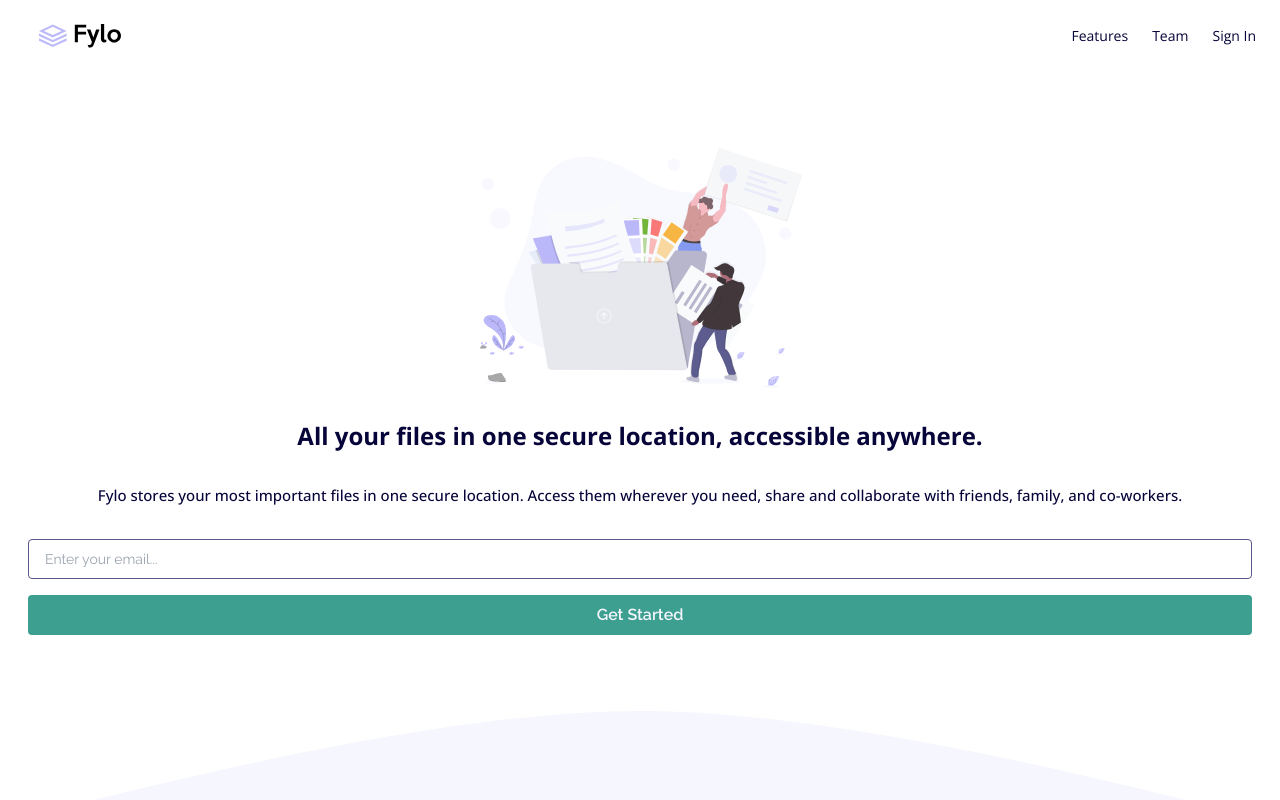
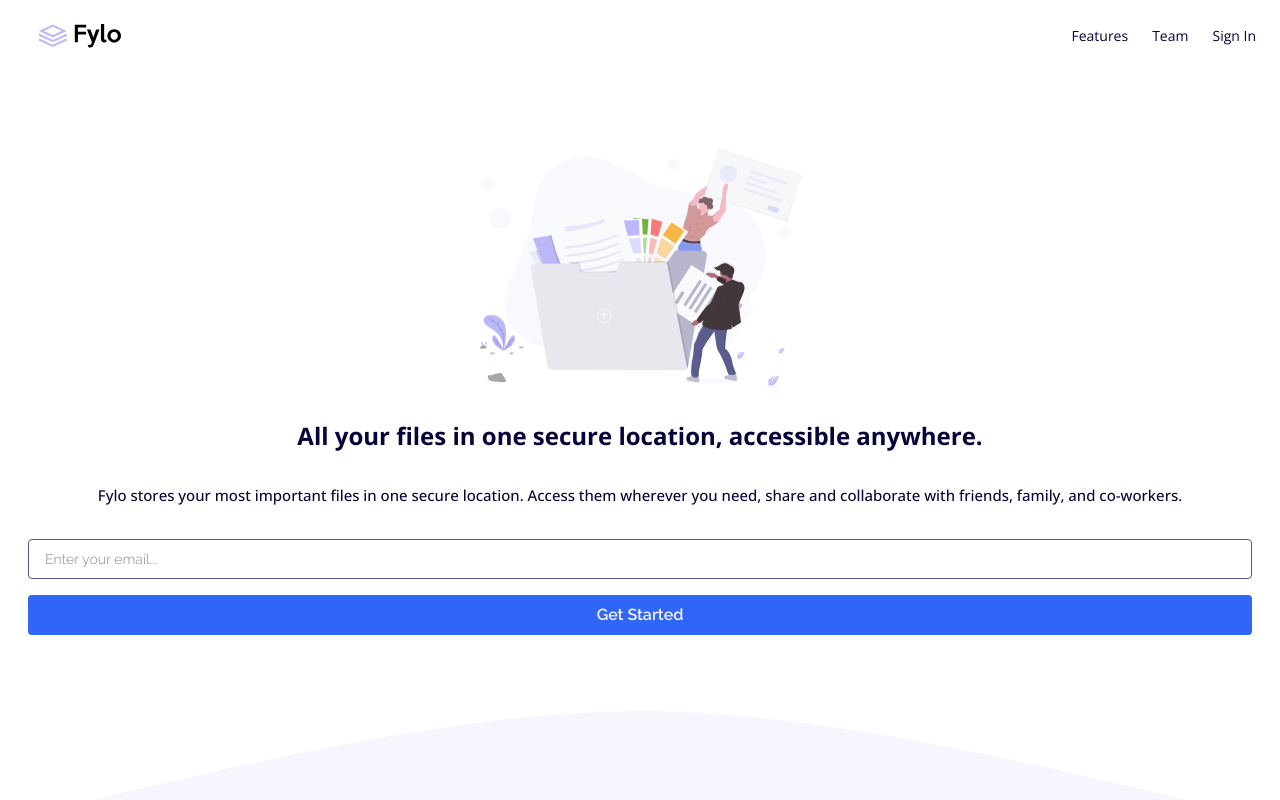
Before and after one commit to palmeiroerick/fylo-landing-page-with-two-column-layout, a Next.js app: page / in a window 1280 px wide. Shown: the top 800 px of the page. Built offline with nearby package versions, Linux system fonts and the light colour scheme.

Commit message:
style: add desktop styles to form component

```diff
--- a/components/Form.tsx
+++ b/components/Form.tsx
@@ -4,16 +4,18 @@ type FormProps = {
 
 export default function Form({ type }: FormProps) {
   return (
-    <form className={`${type === 1 ? "gap-4" : "mx-4 gap-2"} flex flex-col`}>
+    <form
+      className={`${type === 1 ? "gap-4 lg:flex-row" : "mx-4 gap-2 lg:w-1/2 lg:m-0 lg:gap-3"} flex flex-col`}
+    >
       <label htmlFor="email" className="hidden" />
       <input
         id="email"
         type="text"
         placeholder={type === 1 ? "Enter your email..." : "email@example.com"}
-        className="text-sm font-raleway text-desaturatedBlue h-10 border rounded-[4px] pl-4"
+        className={`${type === 1 ? "lg:w-80" : ""} text-sm font-raleway text-desaturatedBlue h-10 border rounded-[4px] pl-4 lg:h-12`}
       />
       <button
-        className={`${type === 1 ? "" : "text-sm"} bg-moderateCyan text-lightGrayishBlue font-raleway cursor-pointer font-semibold h-10 rounded-[4px]`}
+        className={`${type === 1 ? "lg:w-60" : "text-sm lg:w-48"} bg-brightBlue text-lightGrayishBlue font-raleway cursor-pointer font-semibold h-10 rounded-[4px] lg:h-12`}
       >
         {type === 1 ? "Get Started" : "Get Started For Free"}
       </button>
```
